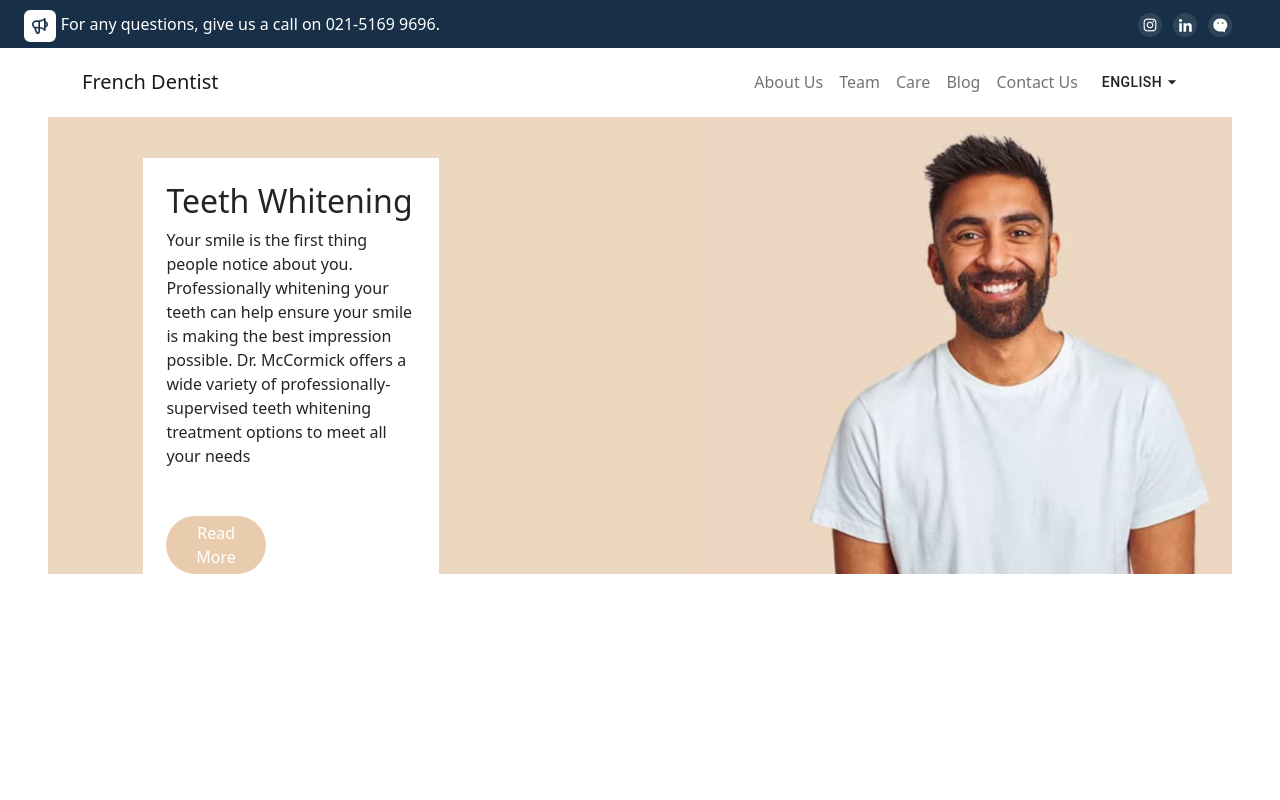
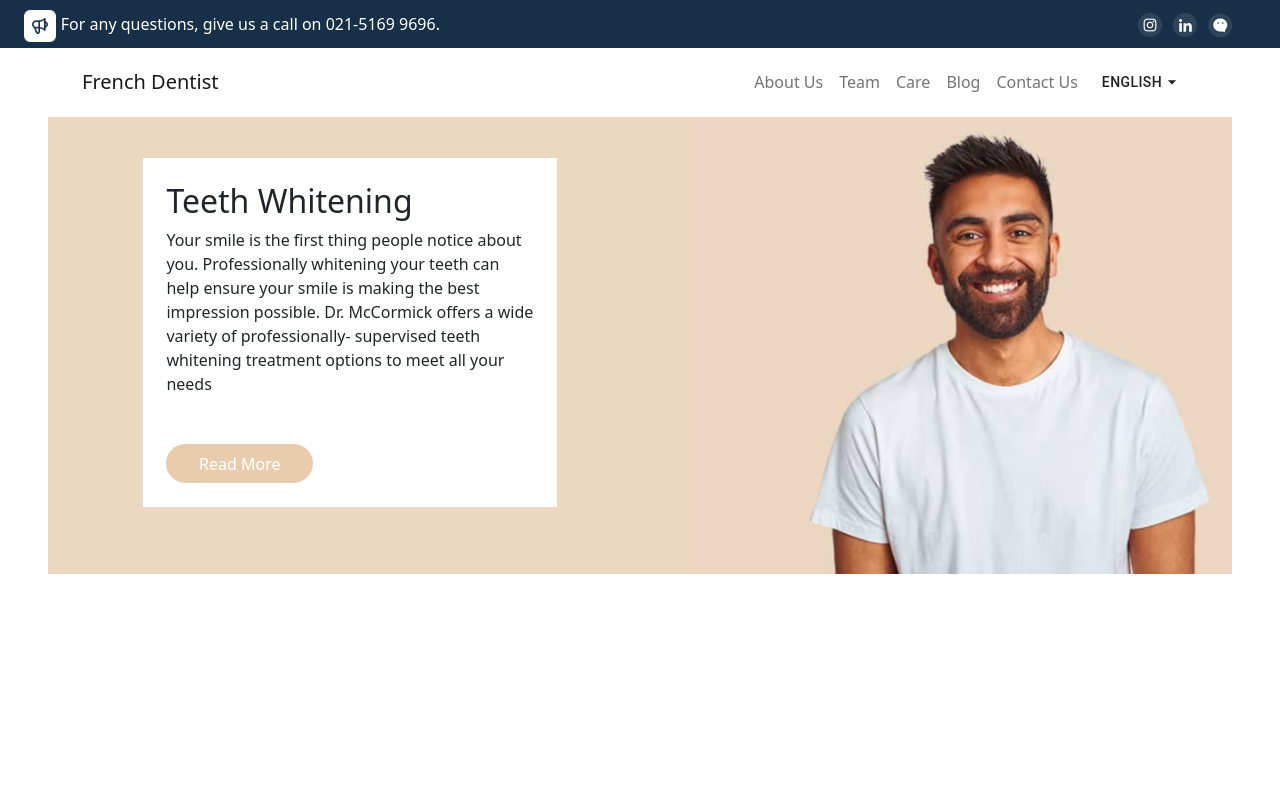
Before and after one commit to Afaq-Ali/FrenchDentistWebsite, a React (Create React App) app: page /blog in a window 1280 px wide. Shown: the top 800 px of the page. Built offline with nearby package versions, Linux system fonts and the light colour scheme; what i18next-xhr-backend would draw is missing.

Commit message:
modified

```diff
--- a/src/styles/style.css
+++ b/src/styles/style.css
@@ -275,7 +275,7 @@
  }
  .herotext{
      background-color: white;
-     width: 25%;
+     width: 35%;
      left:8%;
      padding: 2%;
      position: relative;
```
Also changed, not shown: 1 other file (tests, documents, lock files or other folders).
